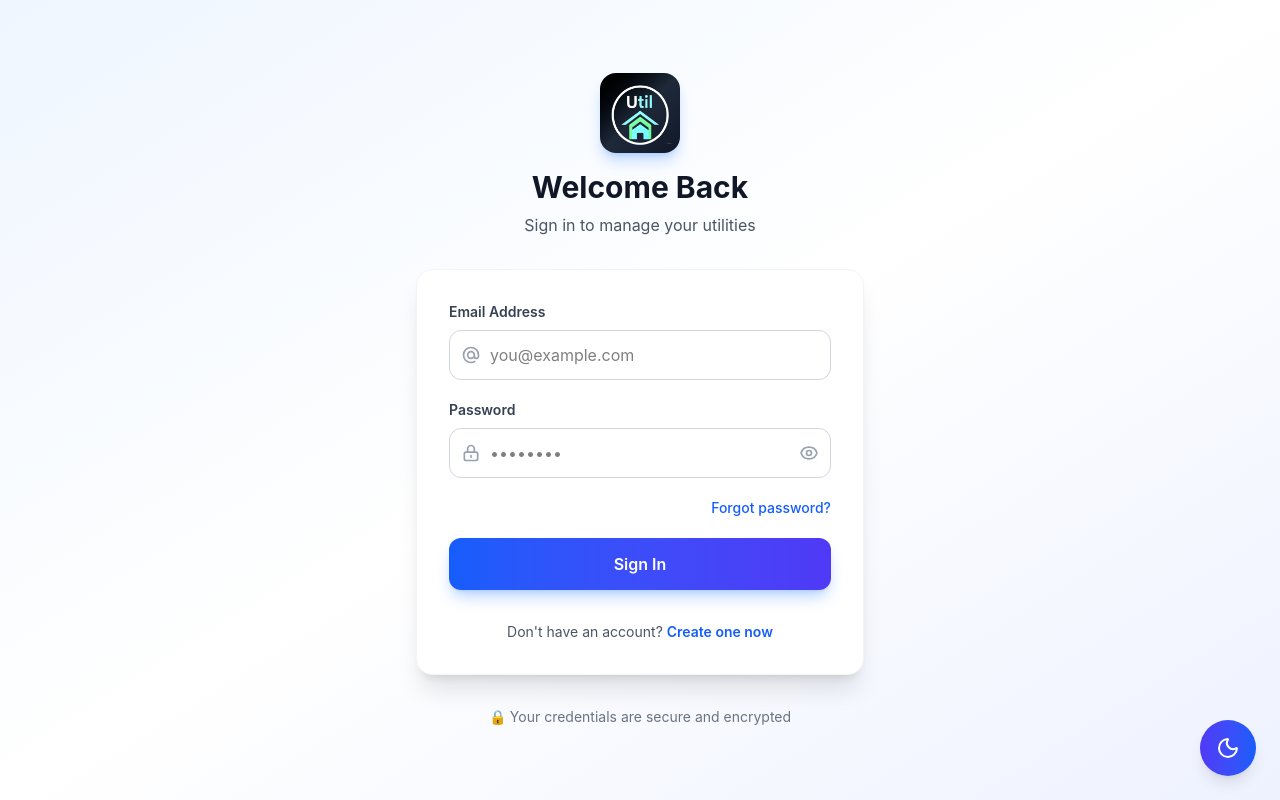
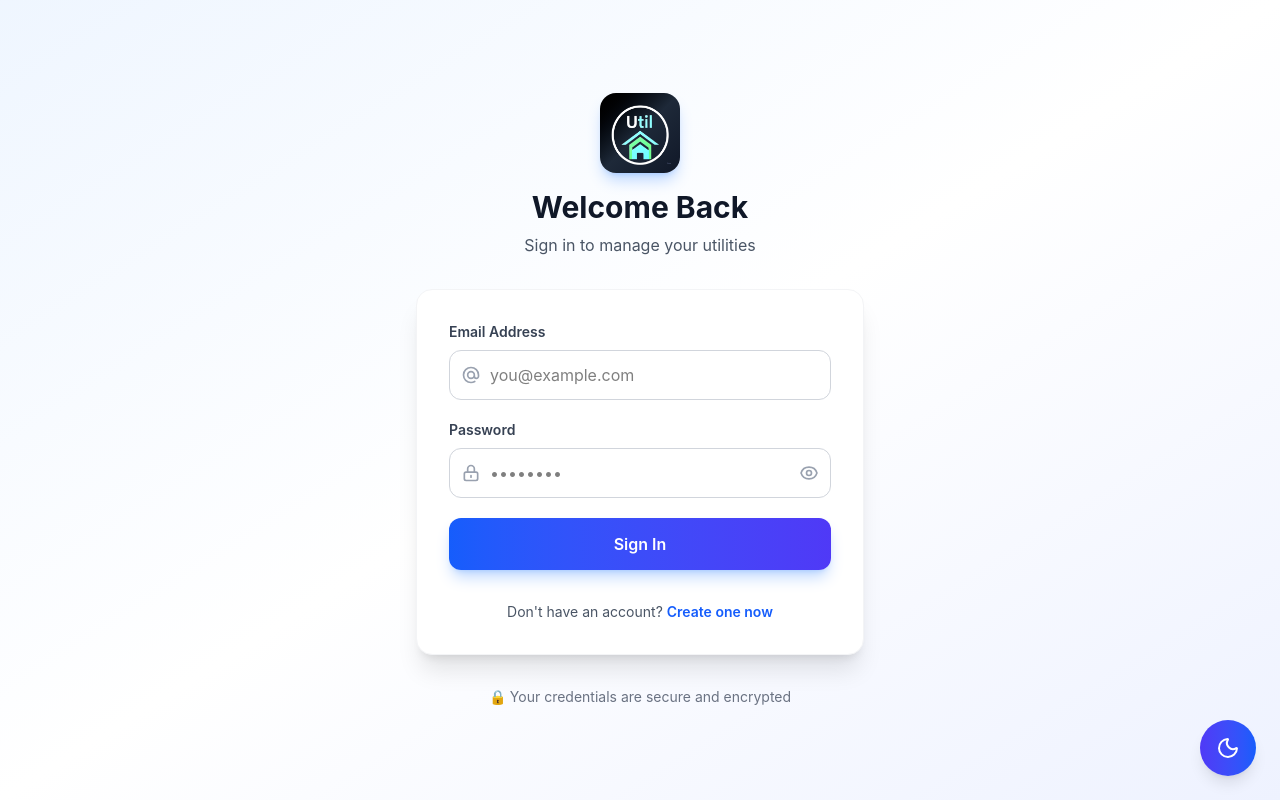
Before and after one commit to simon-azike1/HouseUtility-App, a React (Vite) app in the folder house-utility-frontend/: page /login in a window 1280 px wide. Built offline with nearby package versions, Linux system fonts and the light colour scheme; no server answers.

Commit message:
Deabled forgot password link

```diff
--- a/house-utility-frontend/src/pages/Login.jsx
+++ b/house-utility-frontend/src/pages/Login.jsx
@@ -183,12 +183,12 @@ const Login = () => {
               </div>
             </div>
 
-            {/* Forgot Password Link */}
-            <div className="flex items-center justify-end">
+            {/* Forgot Password Link - Disabled for now */}
+            {/* <div className="flex items-center justify-end">
               <Link to="/forgot-password" className="text-sm text-blue-600 hover:text-blue-700 font-medium">
                 {t('login.forgotPassword')}
               </Link>
-            </div>
+            </div> */}
 
             {/* Submit Button */}
             <button
--- a/house-utility-frontend/src/pages/Register.jsx
+++ b/house-utility-frontend/src/pages/Register.jsx
@@ -22,6 +22,14 @@ const Register = () => {
   const [passwordStrength, setPasswordStrength] = useState(0);
 
   const { register } = useAuth();
+
+  // ✅ Clear any stale localStorage data on mount to prevent caching issues
+  useEffect(() => {
+    // Only clear token and user, keep pendingVerificationEmail and pendingInviteCode if they exist
+    localStorage.removeItem('token');
+    localStorage.removeItem('user');
+    console.log('🧹 Cleared stale auth data from localStorage');
+  }, []);
 
   const calculatePasswordStrength = (password) => {
     let strength = 0;
```
